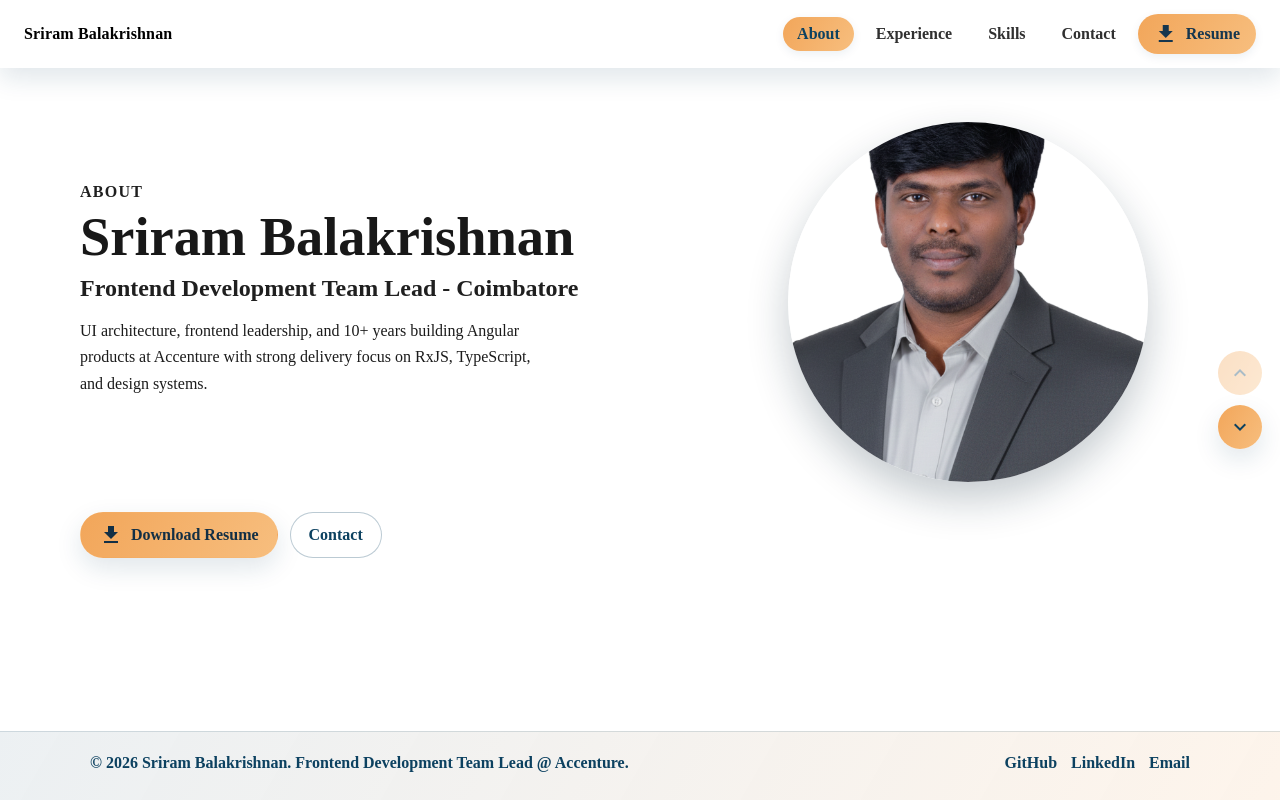
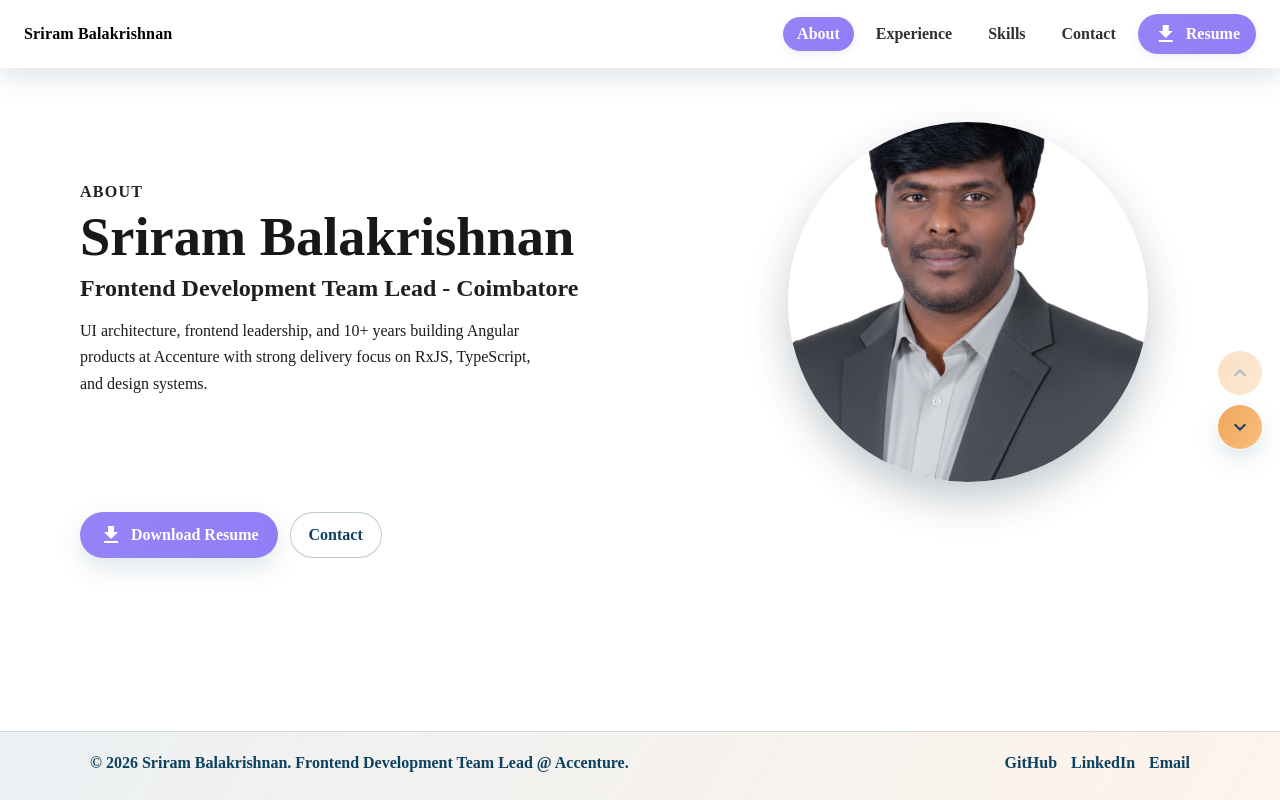
Before and after one commit to SriramBalaKrish/myportfolio, an Angular app: page /about in a window 1280 px wide. Built offline with nearby package versions, Linux system fonts and the light colour scheme.

Commit message:
new changes

```diff
--- a/src/app/header/header.component.scss
+++ b/src/app/header/header.component.scss
@@ -45,14 +45,14 @@
 
 .nav-link:hover,
 .nav-link.is-active {
-  color: #0c4160;
-  background: linear-gradient(120deg, #f2a65a, #f7be7e);
+  color: #ffffff;
+  background: linear-gradient(120deg, #9584f7, #907ef7);
   box-shadow: var(--shadow-sm);
 }
 
 .btn-accent {
-  background: linear-gradient(120deg, #f2a65a, #f7be7e);
-  color: #16364e;
+  background: linear-gradient(120deg, #9584f7, #907ef7);
+  color: #ffffff;
   border-radius: 999px;
   padding: 8px 16px;
   text-decoration: none;
--- a/src/app/hero/hero.component.scss
+++ b/src/app/hero/hero.component.scss
@@ -72,8 +72,8 @@
 }
 
 .btn-primary {
-  color: #122f45;
-  background: linear-gradient(120deg, #f2a65a, #f7be7e);
+  color: #ffffff;
+  background: linear-gradient(120deg, #9584f7, #907ef7);
   box-shadow: var(--shadow-md);
 }
 
```
